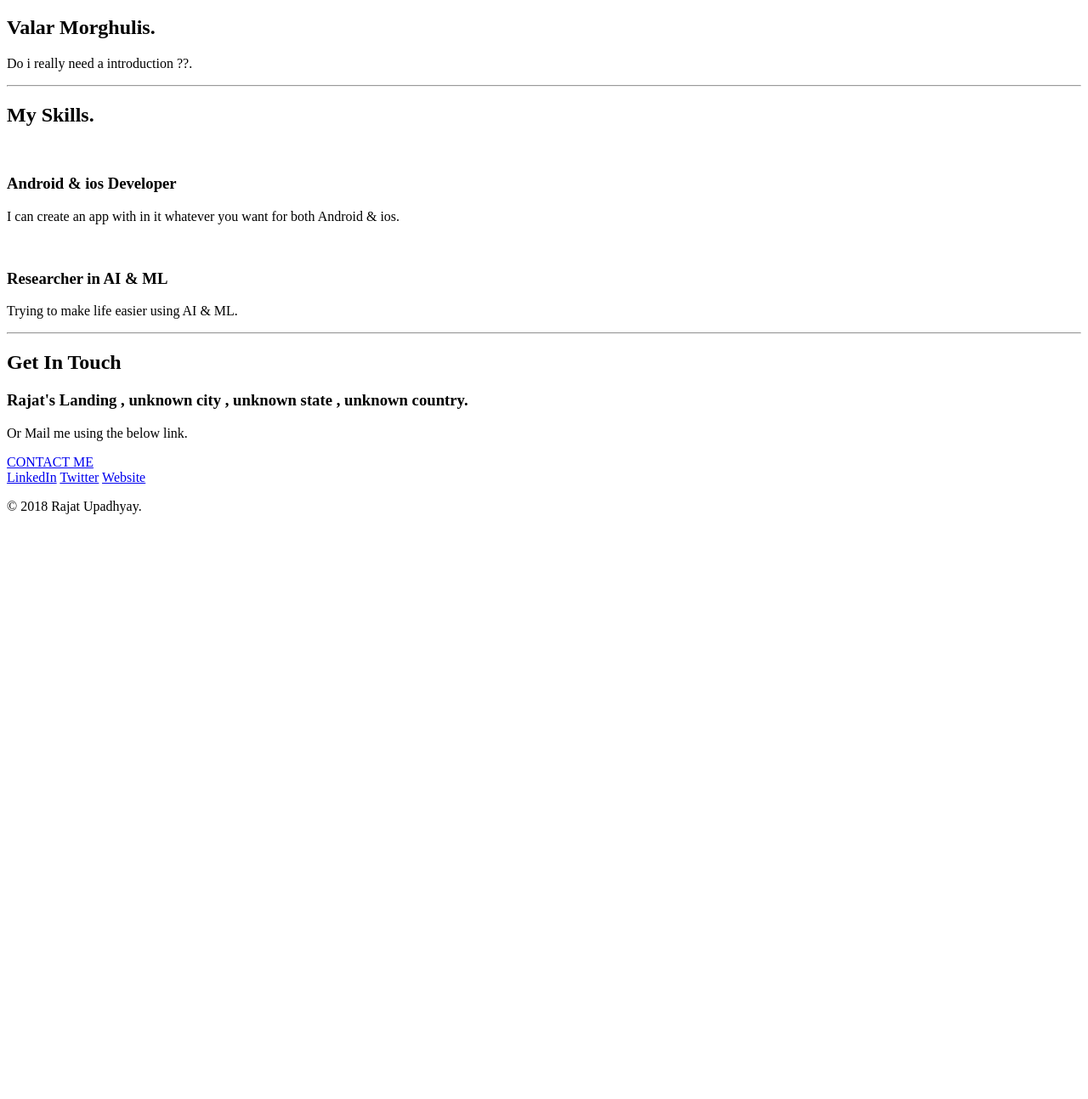
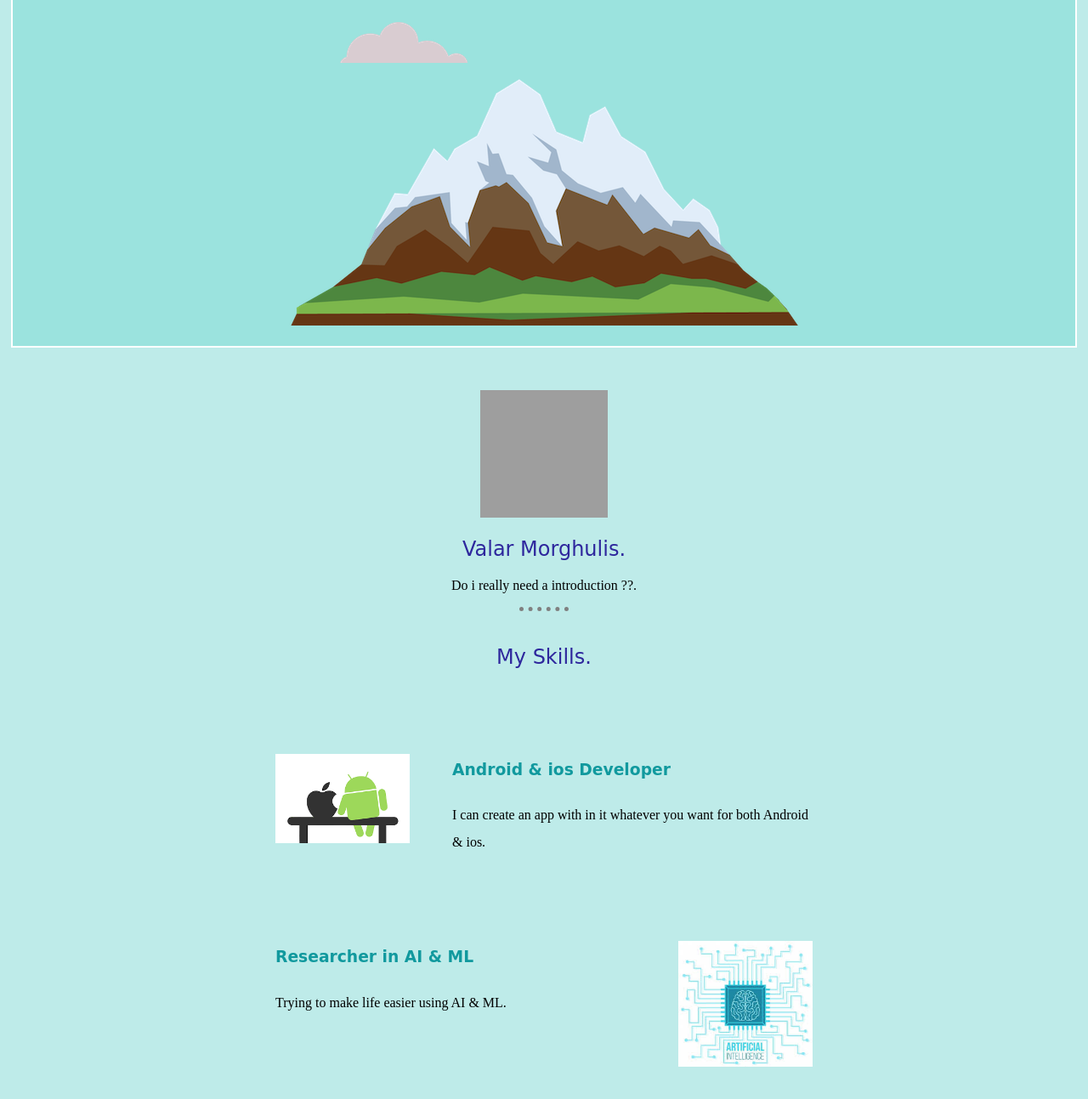
Before and after one commit to rajatupadhyay9/begins, a plain HTML site: page index.html in a window 1280 px wide. Shown: the part 330-1623 px from the top of the page at 85% size. Before the commit the page ends 951 px from the top, so only its background shows below. Drawn offline with Linux system fonts and the light colour scheme; the site is published under a folder, as on GitHub Pages, so addresses that start at the root find nothing; a web font is replaced by a local one.

Commit message:
Update index.html

```diff
--- a/index.html
+++ b/index.html
@@ -3,22 +3,22 @@
   <head>
     <meta charset="utf-8">
     <title>Rajat Upadhyay</title>
-    <link rel="stylesheet" href="/styles.css">
-    <link rel="icon" href="/dupli.ico">
+    <link rel="stylesheet" href="styles.css">
+    <link rel="icon" href="dupli.ico">
     <link href="https://fonts.googleapis.com/css?family=BioRhyme|Sacramento|Farsan&display=swap" rel="stylesheet">
   </head>
   <body>
     <div class="top-container">
-      <img id="topcloud" src="/cloud.png" />
+      <img id="topcloud" src="cloud.png" />
       <h1 id="start">I'm Rajat</h1>
       <h2 id="start2">A <span>developer</span></h2>
-      <img id="bottomcloud" src="/cloud.png" />
-      <img src="/mountain.png" />
+      <img id="bottomcloud" src="cloud.png" />
+      <img src="mountain.png" />
     </div>
 
     <div class="middle-container">
       <div class="profile">
-        <img src="/myimage.jpg" height="150px" width="150px">
+        <img src="myimage.jpg" height="150px" width="150px">
         <h2>Valar Morghulis.</h2>
         <p>Do i really need a introduction ??.</p>
      </div>
@@ -26,12 +26,12 @@
      <div class="skills">
        <h2>My Skills.</h2>
        <div class="skill-row">
-         <img class="skillimage1" src="/andios.png" alt="">
+         <img class="skillimage1" src="andios.png" alt="">
          <h3>Android & ios Developer</h3>
          <p>I can create an app with in it whatever you want for both Android & ios.</p>
        </div>
        <div class="skill-row">
-         <img class="skillimage2" src="/aiml.jpg" alt="">
+         <img class="skillimage2" src="aiml.jpg" alt="">
          <h3>Researcher in AI & ML</h3>
          <p>Trying to make life easier using AI & ML.</p>
        </div>
```
